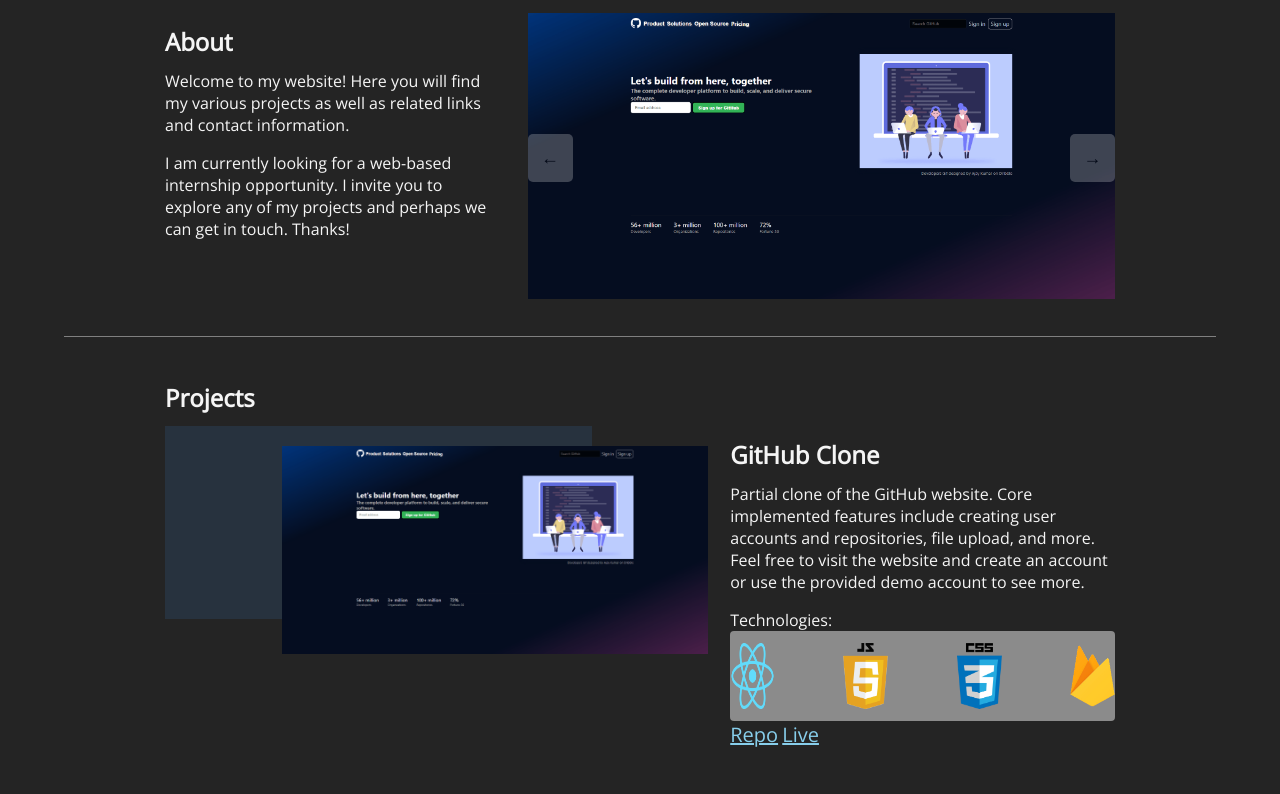
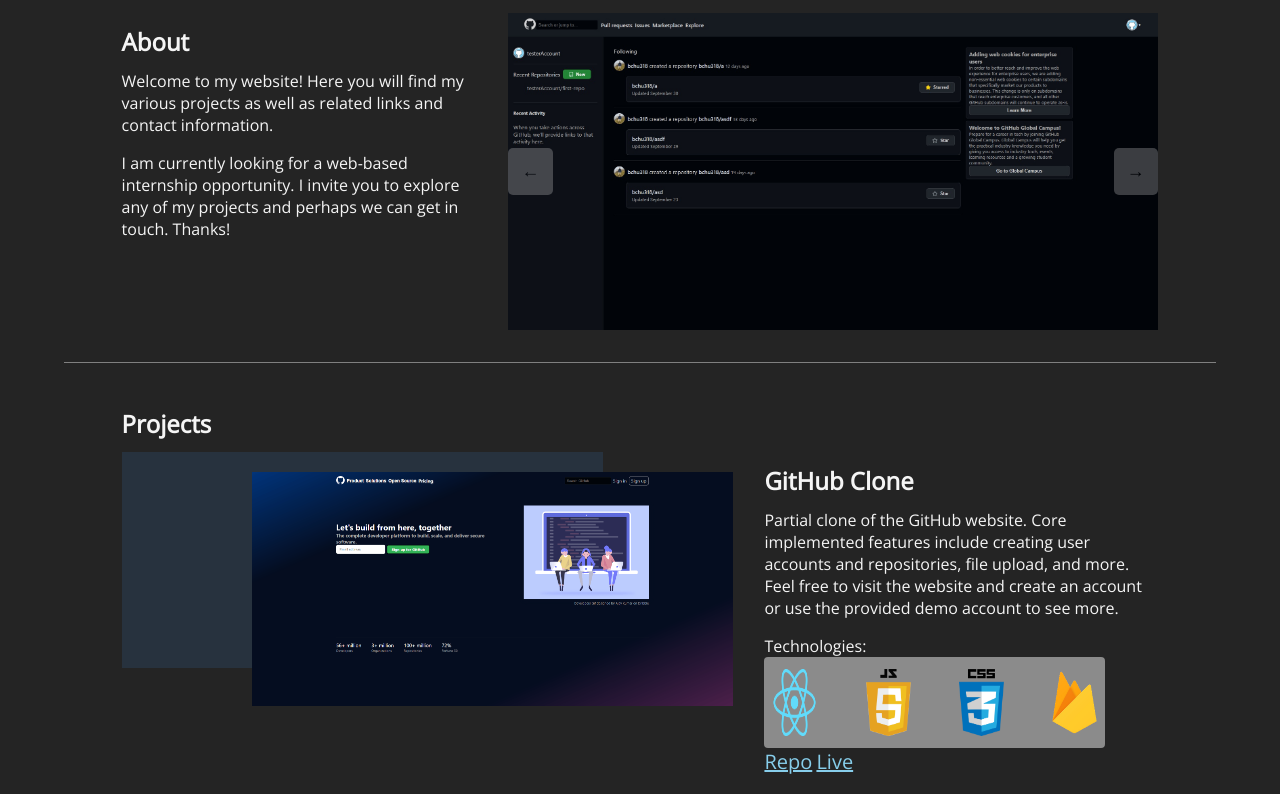
Before and after one commit to BrandonC123/portfolio, a React (Create React App) app: page / in a window 1280 px wide. Shown: the part 820-1614 px from the top of the page. Built offline with nearby package versions, Linux system fonts and the light colour scheme.

Commit message:
Prototype for animated image slider.

```diff
--- a/src/App.css
+++ b/src/App.css
@@ -27,6 +27,10 @@
 
 p {
     margin: 0 0 1em;
+}
+
+.hide {
+    display: none;
 }
 
 .container {
@@ -96,7 +100,7 @@
 
 .content-container {
     width: 90%;
-    max-width: 950px;
+    max-width: 1100px;
     margin: 0 auto;
     text-align: center;
     z-index: 1;
@@ -158,8 +162,32 @@
     border-top: 1px solid gray;
 }
 
+.about-container-text {
+    min-width: 250px;
+}
+
 .project-image-slider {
     position: relative;
+    overflow: hidden;
+    max-width: 650px;
+    margin: 0 auto;
+}
+
+.slider-img {
+    transition: transform ease-in 0.35s, opacity ease-out 0.5s;
+    opacity: 0;
+}
+
+.slider-img:nth-child(1) {
+    opacity: 1;
+}
+
+.slide-right {
+    transform: translateX(50%) !important;
+}
+
+.slide-left {
+    transform: translateX(-50%) !important;
 }
 
 .project-cycle {
@@ -169,6 +197,7 @@
     position: absolute;
     top: 50%;
     transform: translateY(-50%);
+    z-index: 1;
 }
 
 .image-cycle-btn {
@@ -205,6 +234,10 @@
     grid-column: 1 / 6;
 }
 
+.project-container-backdrop-hover {
+    background-color: rgba(60, 114, 168, 0.5);
+}
+
 .project-container-img {
     margin-top: 1em;
     margin-left: 0.5em;
@@ -213,12 +246,18 @@
 
 .tech-stack-container {
     display: flex;
-    justify-content: center;
+    justify-content: space-between;
     margin: 0 auto;
     background-color: rgb(139, 139, 139);
-    padding: 0.75em 0;
+    padding: 0.75em 0.5em;
     border-radius: 0.25em;
     gap: 0.5em;
+    max-width: 350px;
+}
+
+.tech-stack-icon {
+    max-width: 45px;
+    aspect-ratio: 1 / 1.25;
 }
 
 .project-link {
@@ -268,10 +307,6 @@
         height: 85%;
         grid-column: 1 / 5;
     }
-    .tech-stack-container {
-        justify-content: space-between;
-        max-width: 350px;
-    }
     .contact-icon-container {
         flex-direction: row !important;
     }
@@ -285,15 +320,20 @@
     .content-container {
         text-align: left;
     }
-    .project-img-link {
-        max-width: 550px;
+    .project-container {
+        display: grid;
+        grid-template-columns: 58% 38%;
+        justify-content: space-between;
     }
     .tech-stack-container {
-        max-width: 450px;
+        max-width: 325px;
+        /* justify-content: flex-start; */
+        margin: 0;
     }
 }
 
 .contact-container {
+    margin-top: 1em;
     background: rgb(36, 36, 36);
     background: linear-gradient(
         180deg,
--- a/src/components/ProjectImageSlider.jsx
+++ b/src/components/ProjectImageSlider.jsx
@@ -1,35 +1,64 @@
 import { useEffect, useState } from "react";
-import githubClone from "../img/home.png";
+import ghHome from "../img/gh-home.png";
+import ghProfile from "../img/gh-profile.png";
 import todoList from "../img/todo-list.png";
 import shoppingCart from "../img/shopping-cart.png";
+import memoryCard from "../img/memory-card.png";
 
 const ProjectImageSlider = () => {
-    const srcArray = [githubClone, todoList, shoppingCart];
+    const srcArray = [ghHome, ghProfile, todoList, shoppingCart, memoryCard];
     const [counter, setCounter] = useState(0);
     useEffect(() => {
         let interval = setInterval(() => {
             cycleImage(true);
-        }, 10000);
-        setCurrentImage(srcArray[counter]);
+        }, 15000);
         return () => clearInterval(interval);
     }, [counter]);
-    const [currentImage, setCurrentImage] = useState(srcArray[counter]);
     function cycleImage(add) {
+        let tempCounter;
         if (add) {
             if (counter + 1 < srcArray.length) {
-                setCounter((counter) => counter + 1);
+                tempCounter = counter + 1;
             } else {
-                setCounter(0);
+                tempCounter = 0;
             }
+            resetImagePosition(counter, tempCounter, "slide-right");
         } else {
             if (counter - 1 >= 0) {
+                tempCounter = counter - 1;
                 setCounter((counter) => counter - 1);
             } else {
-                setCounter(srcArray.length - 1);
+                tempCounter = srcArray.length - 1;
             }
+            resetImagePosition(counter, tempCounter, "slide-left");
         }
+        setCounter(tempCounter);
     }
-
+    function resetImagePosition(prevCount, curCount, direction) {
+        const images = document.querySelectorAll(".slider-img");
+        if (images[prevCount].classList.contains(direction)) {
+            images[prevCount].classList.remove(direction);
+        }
+        images[prevCount].classList.add(direction);
+        images[prevCount].style.opacity = "0";
+        images[curCount].style.opacity = "1";
+        setTimeout(() => {
+            images[prevCount].classList.remove(direction);
+        }, 350);
+    }
+    function displayImages() {
+        return srcArray.map((imgSrc, index) => {
+            return (
+                <img
+                    key={index}
+                    src={imgSrc}
+                    alt=""
+                    style={{ transform: `translateX(-${index * 100}%)` }}
+                    className="slider-img"
+                />
+            );
+        });
+    }
     return (
         <div className="project-image-slider">
             <div className="project-cycle">
@@ -50,7 +79,7 @@
                     {"→"}
                 </button>
             </div>
-            <img src={currentImage} alt="" />
+            <div style={{ display: "flex" }}>{displayImages()}</div>
         </div>
     );
 };
```
